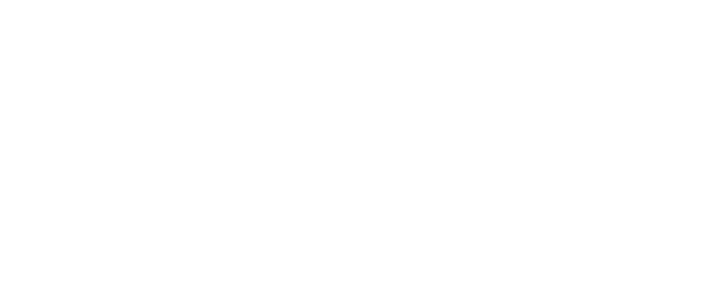
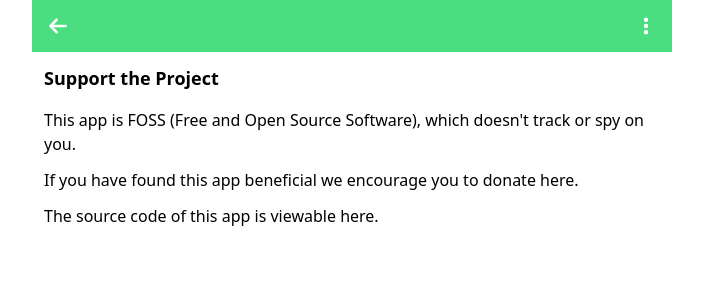
Before and after one commit to scottenock/fodmap-foss, a React (Vite) app: page /donate in a window 1280 px wide. Before the commit this address had no page. Shown: the top 300 px of the page, without its empty margins (288-991 px from the left). Built offline with nearby package versions, Linux system fonts and the light colour scheme.

Commit message:
feat: donate page

```diff
--- a/src/App.tsx
+++ b/src/App.tsx
@@ -1,6 +1,7 @@
 import { BrowserRouter, Route, Routes } from "react-router-dom";
 import { AppProvider } from "./context/AppContext";
 import About from "./pages/About";
+import Donate from "./pages/Donate";
 import FoodInfo from "./pages/FoodInfo";
 import Foods from "./pages/Foods";
 import Home from "./pages/Home";
@@ -13,6 +14,7 @@
           <Routes>
             <Route path="/" Component={Home} />
             <Route path="/about" Component={About} />
+            <Route path="/donate" Component={Donate} />
             <Route path="/food" Component={Foods} />
             <Route path="/food/:id" Component={FoodInfo} />
           </Routes>
--- /dev/null
+++ b/src/pages/Donate.tsx
@@ -0,0 +1,31 @@
+import NavBar from "../components/NavBar";
+import Para from "../components/Para";
+
+const styles = {
+  button: "block rounded-lg w-52 bg-green-400 p-3 mb-3",
+  section: "mb-5",
+};
+
+function Donate() {
+  return (
+    <>
+      <NavBar />
+      <div className="p-3">
+        <section className={styles.section}>
+          <h2 className="font-bold text-lg mb-4">Support the Project</h2>
+          <Para>
+            This app is FOSS (Free and Open Source Software), which doesn't
+            track or spy on you.
+          </Para>
+          <Para>
+            If you have found this app beneficial we encourage you to donate
+            here.
+          </Para>
+          <Para>The source code of this app is viewable here.</Para>
+        </section>
+      </div>
+    </>
+  );
+}
+
+export default Donate;
```
